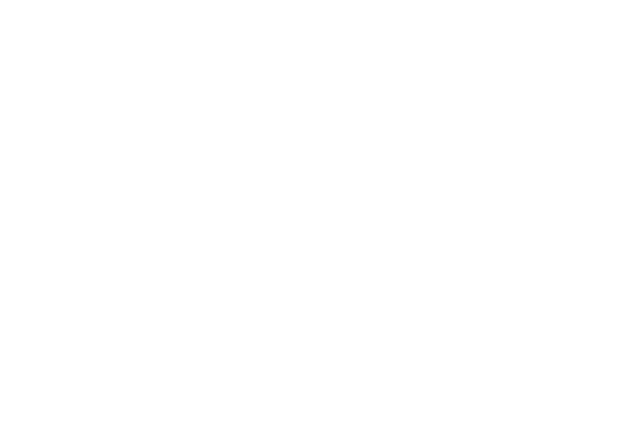
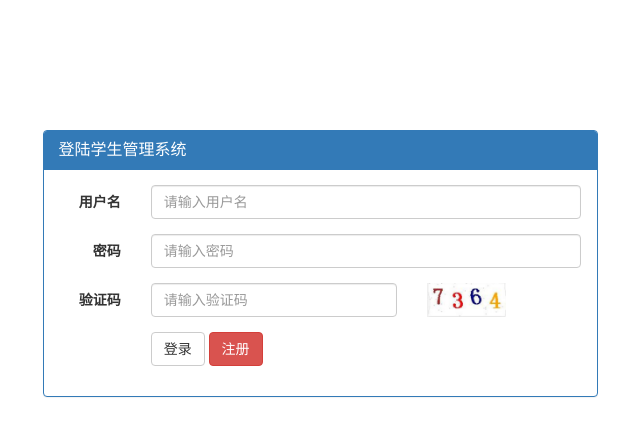
Before and after one commit to talentrqp/student_system_practice, a plain HTML site: page static/views/login.html in a window 1280 px wide. Shown: the whole page, without its empty margins (320-960 px from the left). Drawn offline with Linux system fonts and the light colour scheme.

Commit message:
登录页面完后

```diff
--- a/static/views/login.html
+++ b/static/views/login.html
@@ -6,6 +6,16 @@
   <meta http-equiv="X-UA-Compatible" content="IE=edge">
   <meta name="viewport" content="width=device-width, initial-scale=1">
   <title>Bootstrap 101 Template</title>
+
+  <style>
+    .login-aaa{
+      margin-top: 130px;
+    }
+
+    img {
+      height: 34px;
+    }
+  </style>
 
   <!-- Bootstrap -->
   <link href="../lib/css/bootstrap.min.css" rel="stylesheet">
@@ -19,6 +29,52 @@
 </head>
 
 <body>
+  <div class="container">
+    <div class="row">
+      <div class="col-sm-offset-3 col-sm-6">
+          <div class="panel panel-primary login-aaa">
+              <div class="panel-heading">
+                <h3 class="panel-title">登陆学生管理系统</h3>
+              </div>
+              <div class="panel-body">
+
+                <!-- 表单 -->
+                <form class="form-horizontal">
+                  <div class="form-group">
+                    <label for="userName" class="col-sm-2 control-label">用户名</label>
+                    <div class="col-sm-10">
+                      <input type="email" class="form-control" id="userName" placeholder="请输入用户名">
+                    </div>
+                  </div>
+                  <div class="form-group">
+                    <label for="password" class="col-sm-2 control-label">密码</label>
+                    <div class="col-sm-10">
+                      <input type="password" class="form-control" id="password" placeholder="请输入密码">
+                    </div>
+                  </div>
+                  <div class="form-group">
+                      <label for="code" class="col-sm-2 control-label">验证码</label>
+                      <div class="col-sm-6">
+                        <input type="text" class="form-control" id="code" placeholder="请输入验证码">
+
+                      </div>
+                      <div class="col-sm-4"><img src="../../Img/code.PNG" alt=""></div>
+                    </div>
+
+
+                  <div class="form-group">
+                    <div class="col-sm-offset-2 col-sm-10">
+                      <button type="submit" class="btn btn-default">登录</button>
+                      <button type="button" class="btn btn-danger">注册</button>
+                    </div>
+                  </div>
+                </form>
+
+              </div>
+            </div>
+      </div>
+    </div>
+  </div>
 
 </body>
 
```
Also changed, not shown: Img/code.PNG (added).
